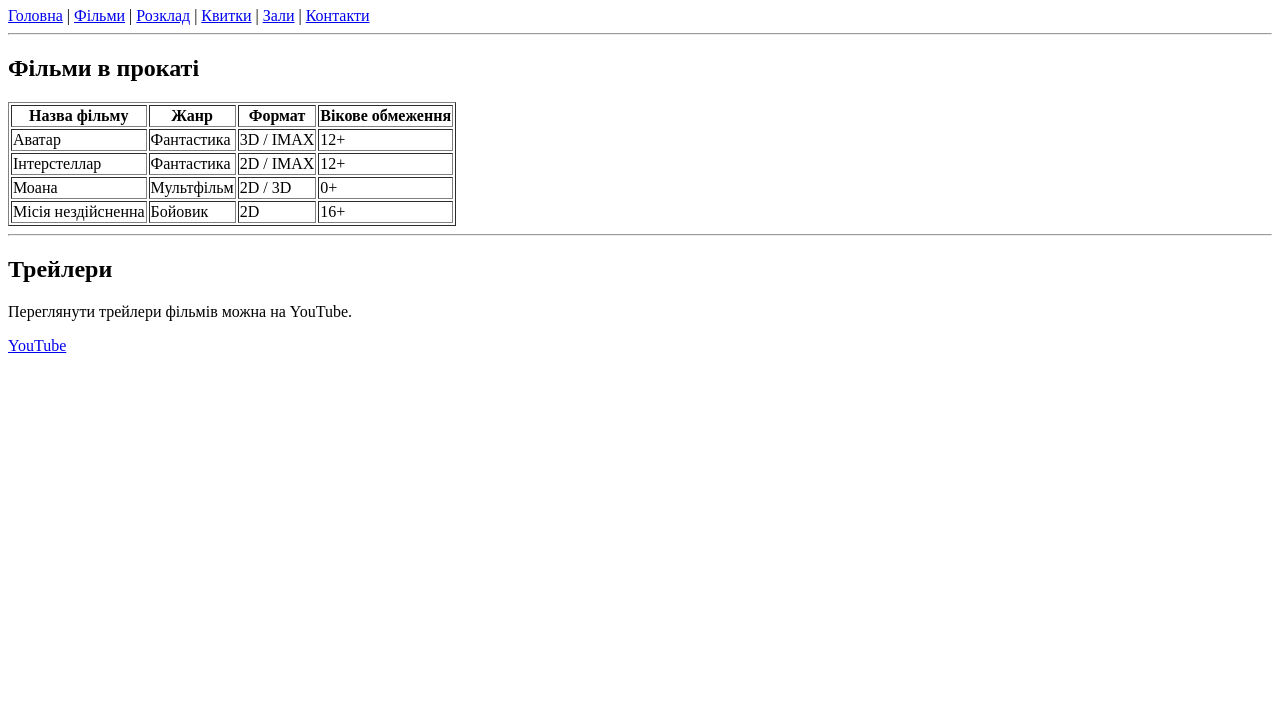
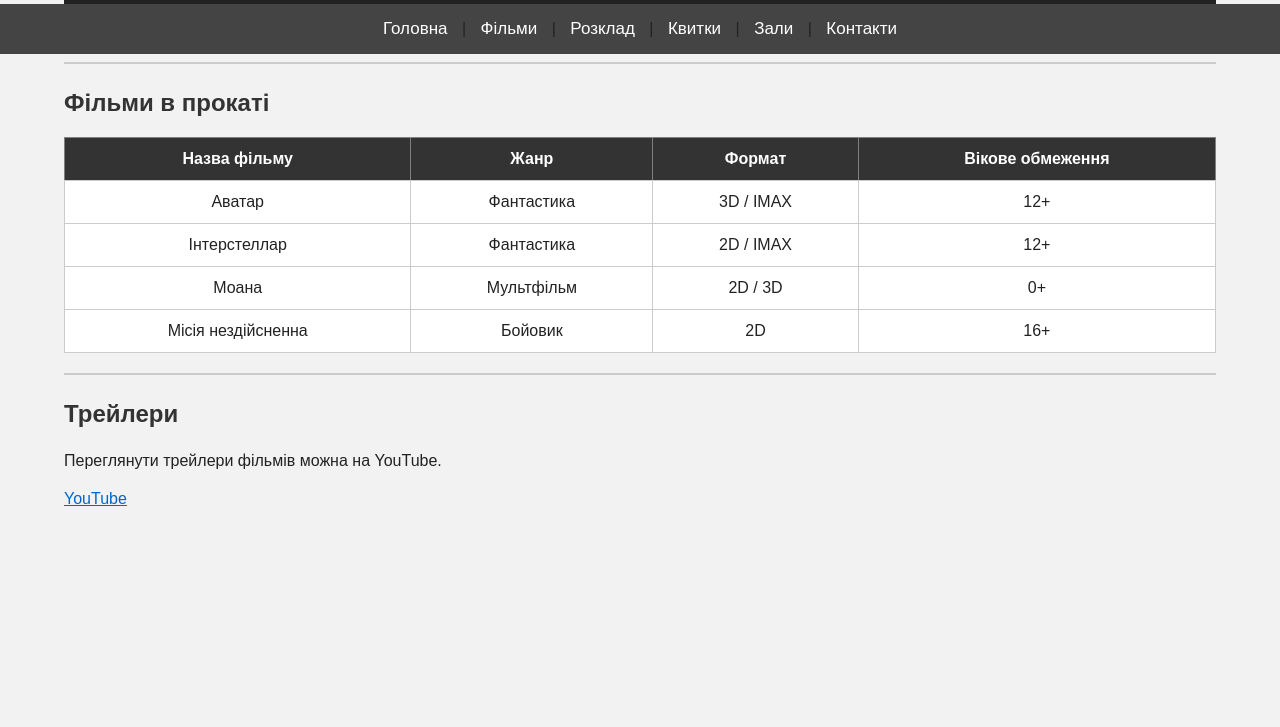
Before and after one commit to vgromov2009/cinema, a plain HTML site: page films.html in a window 1280 px wide. Shown: the part 73-800 px from the top of the page. Drawn offline with Linux system fonts and the light colour scheme.

Commit message:
upload3 files +css

```diff
--- a/films.html
+++ b/films.html
@@ -4,6 +4,7 @@
 <head>
     <meta charset="UTF-8">
     <title>Cinema City - Фільми</title>
+    <link rel="stylesheet" href="style.css">
 </head>
 
 <body>
--- /dev/null
+++ b/style.css
@@ -0,0 +1,101 @@
+body {
+    font-family: Arial, sans-serif;
+    background-color: #f2f2f2;
+    color: #222;
+    margin: 0;
+    padding: 0;
+}
+
+h1 {
+    text-align: center;
+    background-color: #222;
+    color: white;
+    padding: 20px;
+    margin: 0;
+}
+
+h2 {
+    color: #333;
+    margin-top: 25px;
+}
+
+nav {
+    background-color: #444;
+    text-align: center;
+    padding: 15px;
+}
+
+nav a {
+    color: white;
+    text-decoration: none;
+    margin: 0 10px;
+    font-size: 17px;
+    transition: 0.3s;
+}
+
+nav a:hover {
+    color: #ffd700;
+}
+
+body > * {
+    margin-left: 5%;
+    margin-right: 5%;
+}
+
+nav {
+    margin-left: 0;
+    margin-right: 0;
+}
+
+hr {
+    border: none;
+    border-top: 2px solid #ccc;
+}
+
+table {
+    width: 90%;
+    margin: 20px auto;
+    border-collapse: collapse;
+    background-color: white;
+}
+
+th {
+    background-color: #333;
+    color: white;
+    padding: 12px;
+}
+
+td {
+    padding: 12px;
+    border: 1px solid #ccc;
+    text-align: center;
+}
+
+tr:hover {
+    background-color: #f5f5f5;
+}
+
+p {
+    line-height: 1.6;
+}
+
+ul {
+    line-height: 1.8;
+}
+
+a {
+    color: #0066cc;
+}
+
+a:hover {
+    color: #cc0000;
+}
+
+img {
+    display: block;
+    max-width: 100%;
+    height: auto;
+    margin: 20px auto;
+    border-radius: 10px;
+    box-shadow: 0 0 10px rgba(0, 0, 0, 0.2);
+}
```
Also changed, not shown: contacts.html (+1 -0 lines), halls.html (+1 -0 lines), index.html (+1 -0 lines), schedule.html (+1 -0 lines), tickets.html (+1 -0 lines).
